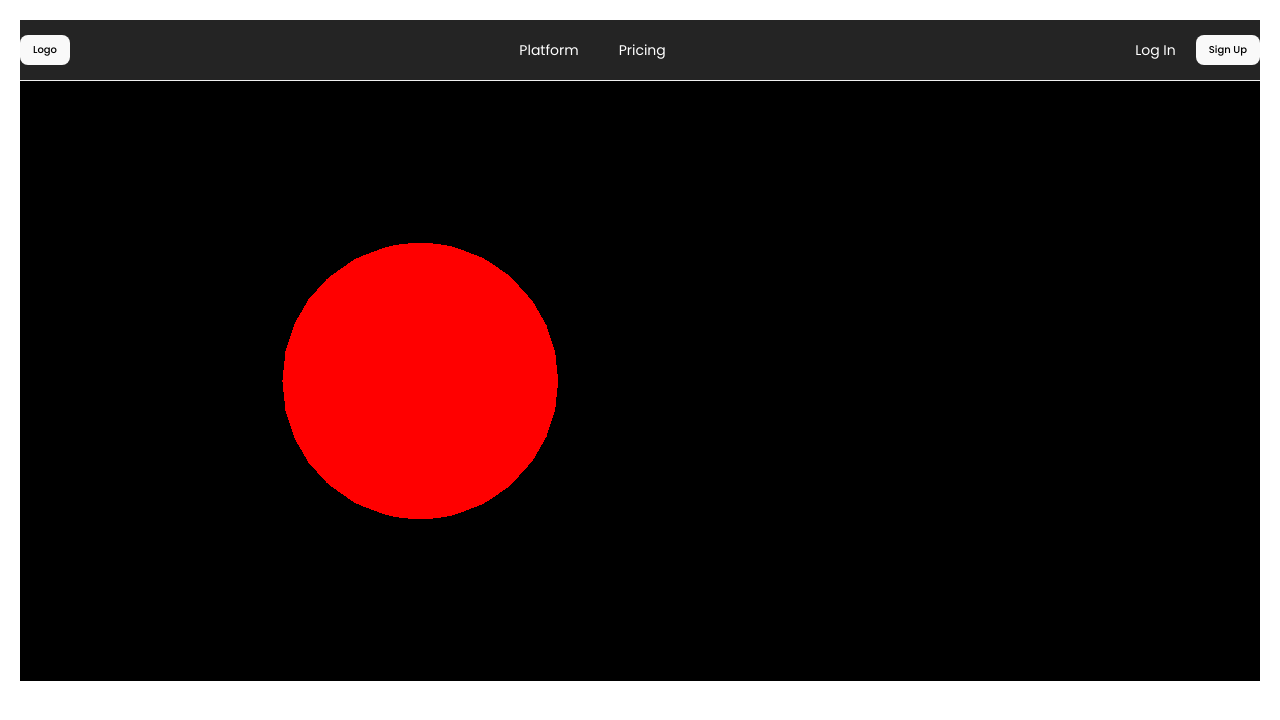
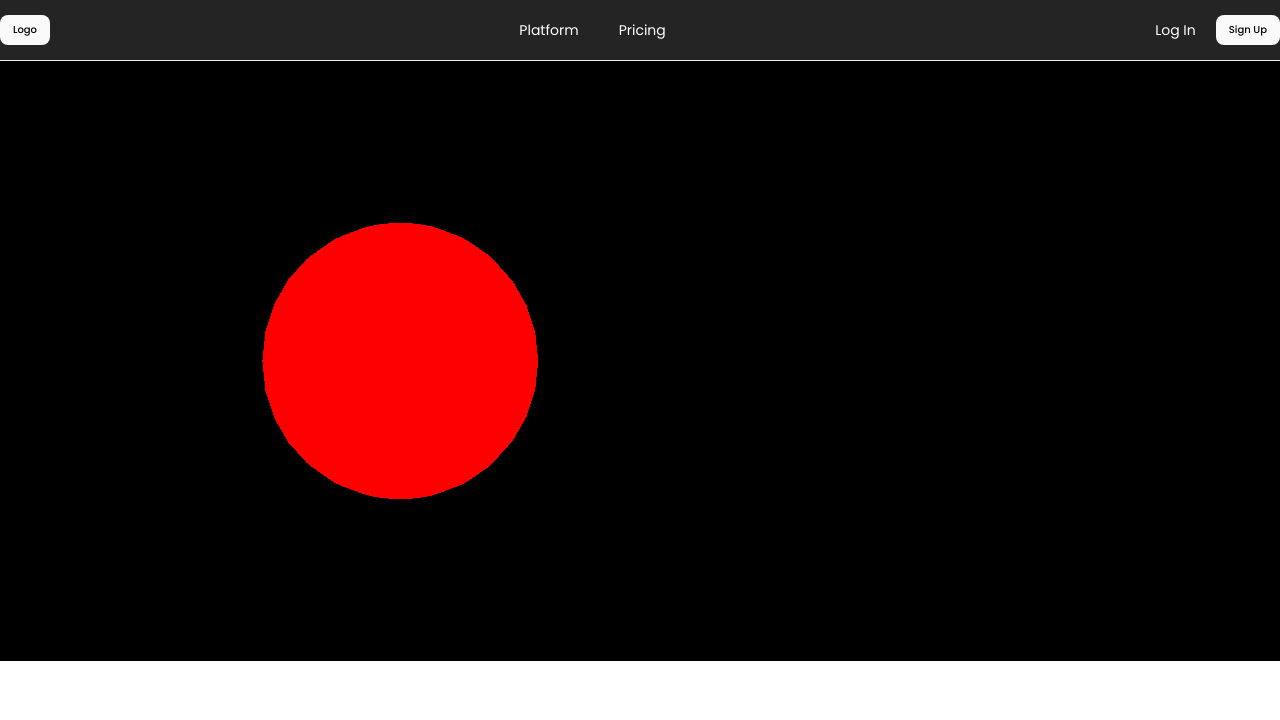
Before and after one commit to Wednesday-Vibes/vpn-frontend, a React (Vite) app: page / in a window 1280 px wide. Shown: the top 720 px of the page. Built offline with nearby package versions, Linux system fonts and the light colour scheme; no server answers.

Commit message:
remove some default styling

```diff
--- a/src/styles/App.less
+++ b/src/styles/App.less
@@ -1,9 +1,5 @@
 #root {
-    max-width: 1280px;
-    margin: 0 auto;
-    padding: 2rem;
     text-align: center;
-
     width: 100vw;
     height: 100vh;
 }
```
